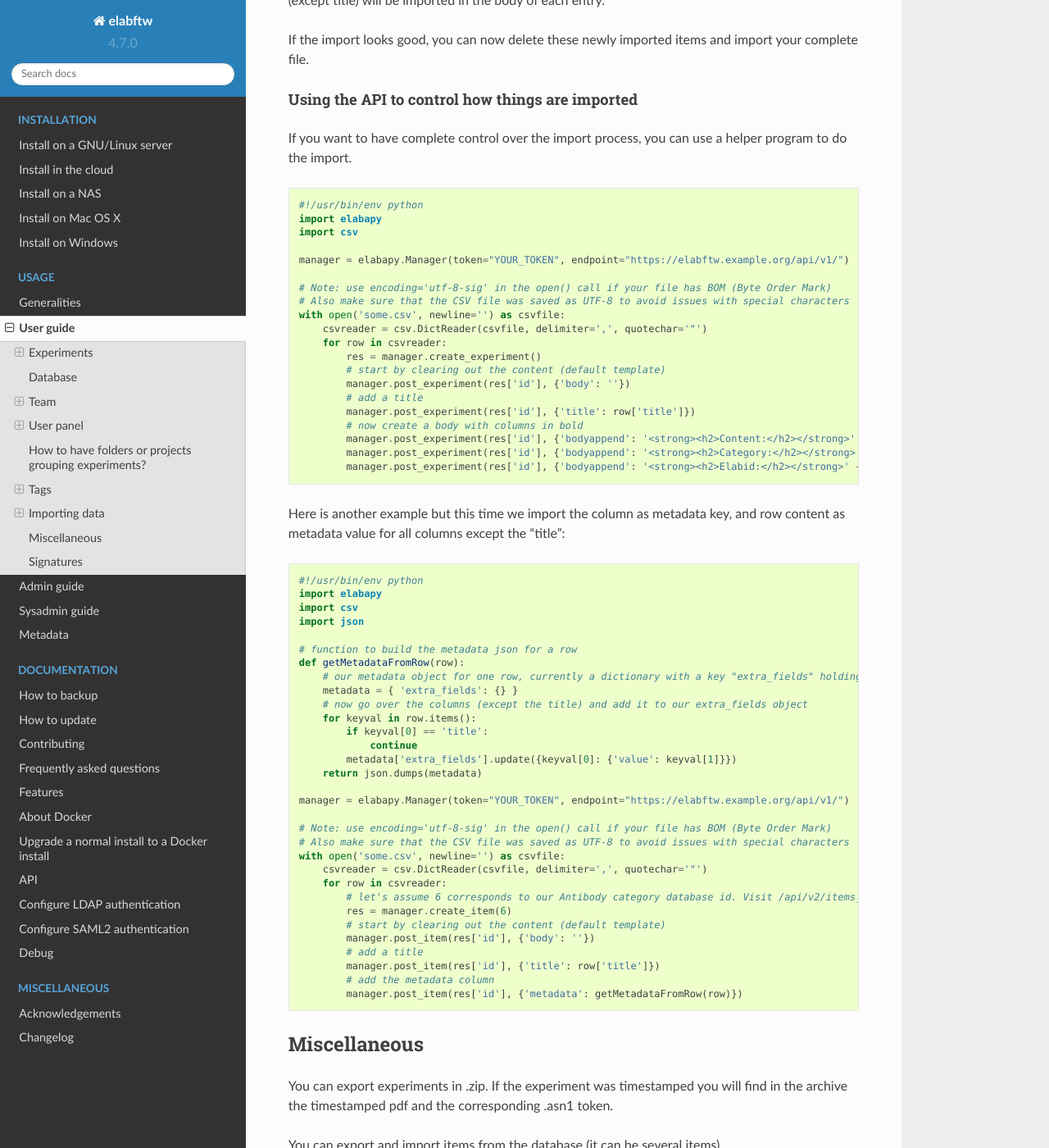
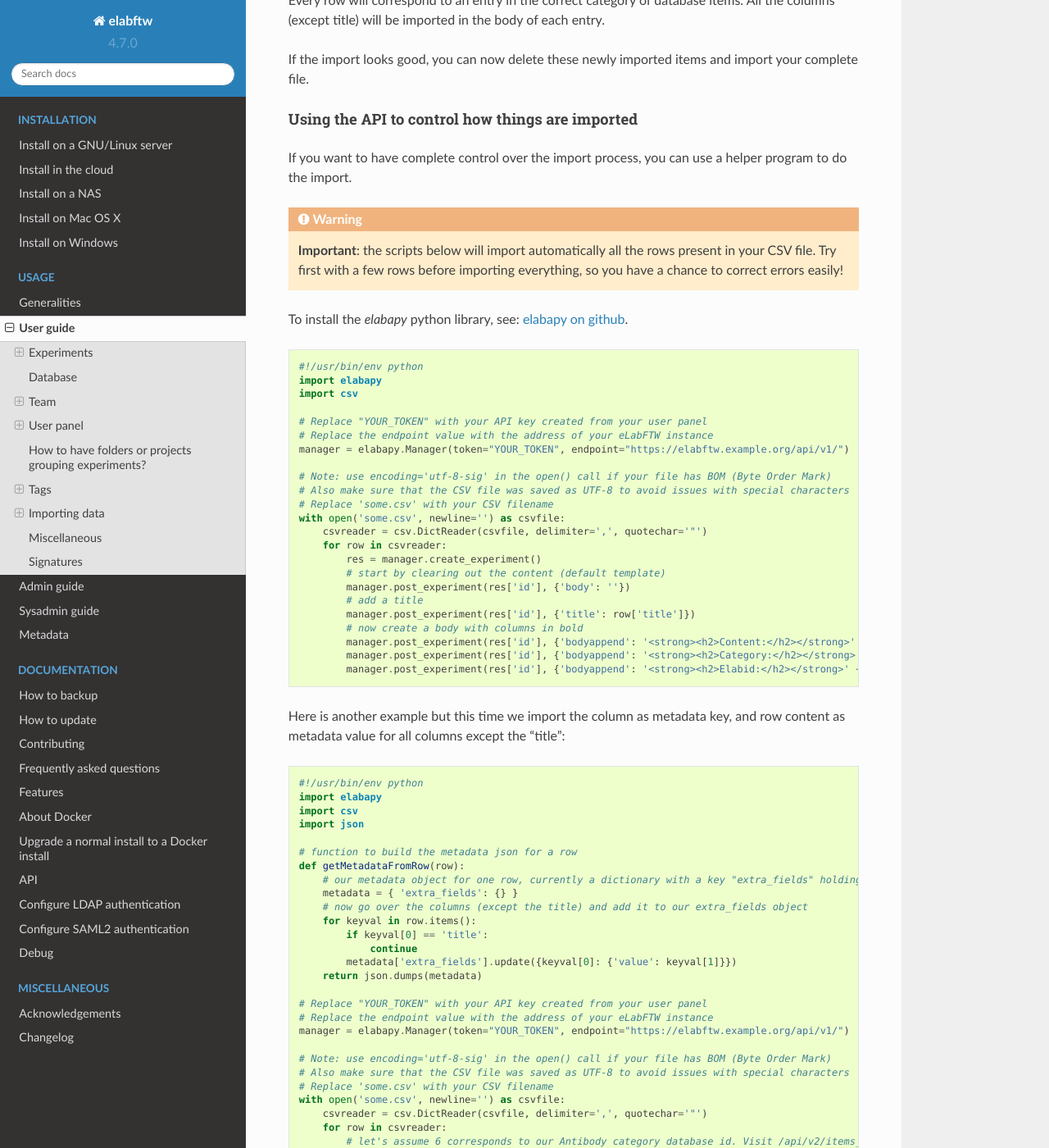
Before and after one commit to elabftw/elabdoc, a Sphinx documentation site: the page built from doc/user-guide.rst, in a window 1280 px wide and 1400 px high, scrolled down 13916 px. Shown: the whole window at 82% size. Built offline with Sphinx 7.4.7 and the Read the Docs theme 2.0.0, drawn with Linux system fonts in a browser that asks for light colours; some of the changed text lies outside the part shown.

Commit message:
improve a bit the api doc

```diff
--- a/doc/user-guide.rst
+++ b/doc/user-guide.rst
@@ -286,7 +286,7 @@
 
 Api keys tab
 ------------
-Create an API key for your account from this page. API keys are needed if you wish to access resources through the REST API.
+Create an API key for your account from this page. An API key is like a username+password for your account. It allows you to interact with eLabFTW programmatically, through the REST API. See :ref:`API documentation <api>`.
 
 How to have folders or projects grouping experiments?
 =====================================================
@@ -445,6 +445,9 @@
 
 If you want to have complete control over the import process, you can use a helper program to do the import.
 
+.. warning:: **Important**: the scripts below will import automatically all the rows present in your CSV file. Try first with a few rows before importing everything, so you have a chance to correct errors easily!
+
+To install the `elabapy` python library, see: `elabapy on github <https://github.com/elabftw/elabapy>`_.
 
 .. code-block:: python
 
@@ -452,10 +455,13 @@
     import elabapy
     import csv
 
+    # Replace "YOUR_TOKEN" with your API key created from your user panel
+    # Replace the endpoint value with the address of your eLabFTW instance
     manager = elabapy.Manager(token="YOUR_TOKEN", endpoint="https://elabftw.example.org/api/v1/")
 
     # Note: use encoding='utf-8-sig' in the open() call if your file has BOM (Byte Order Mark)
     # Also make sure that the CSV file was saved as UTF-8 to avoid issues with special characters
+    # Replace 'some.csv' with your CSV filename
     with open('some.csv', newline='') as csvfile:
         csvreader = csv.DictReader(csvfile, delimiter=',', quotechar='"')
         for row in csvreader:
@@ -490,10 +496,13 @@
             metadata['extra_fields'].update({keyval[0]: {'value': keyval[1]}})
         return json.dumps(metadata)
 
+    # Replace "YOUR_TOKEN" with your API key created from your user panel
+    # Replace the endpoint value with the address of your eLabFTW instance
     manager = elabapy.Manager(token="YOUR_TOKEN", endpoint="https://elabftw.example.org/api/v1/")
 
     # Note: use encoding='utf-8-sig' in the open() call if your file has BOM (Byte Order Mark)
     # Also make sure that the CSV file was saved as UTF-8 to avoid issues with special characters
+    # Replace 'some.csv' with your CSV filename
     with open('some.csv', newline='') as csvfile:
         csvreader = csv.DictReader(csvfile, delimiter=',', quotechar='"')
         for row in csvreader:
```
